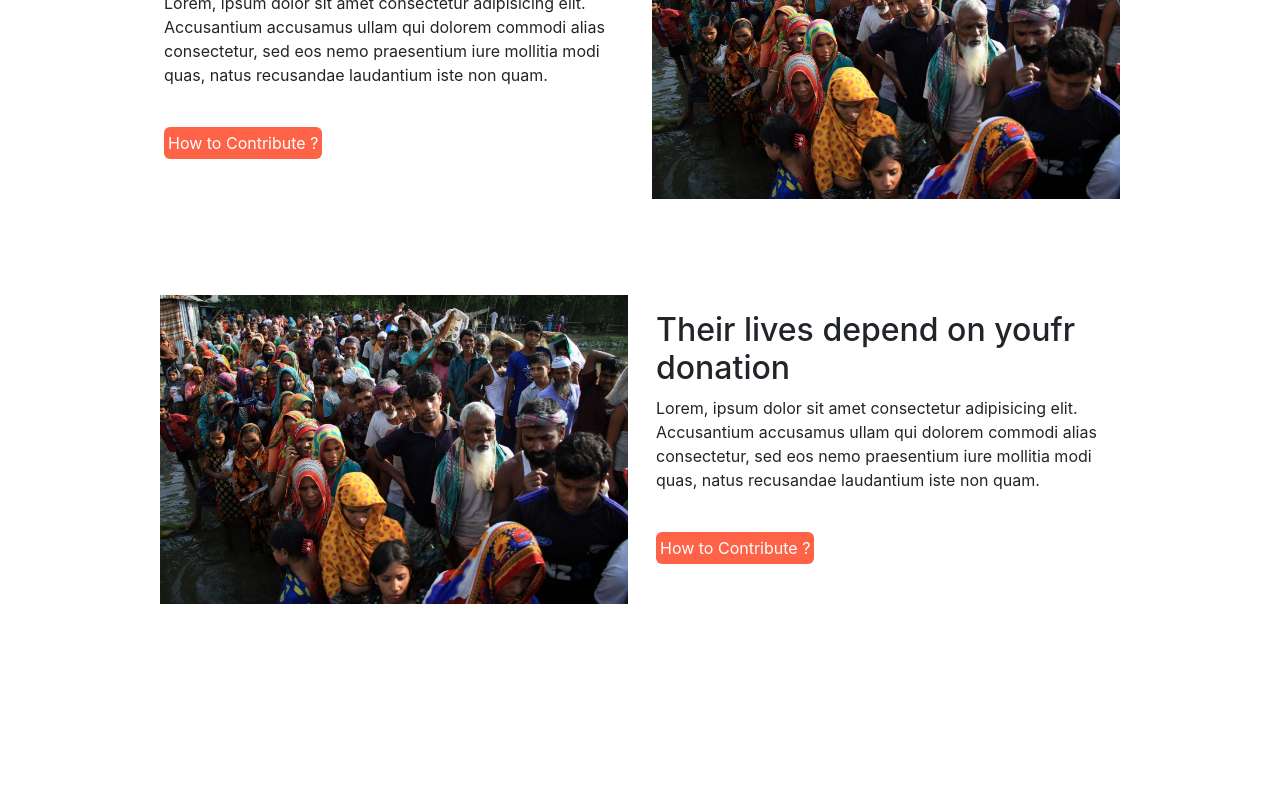
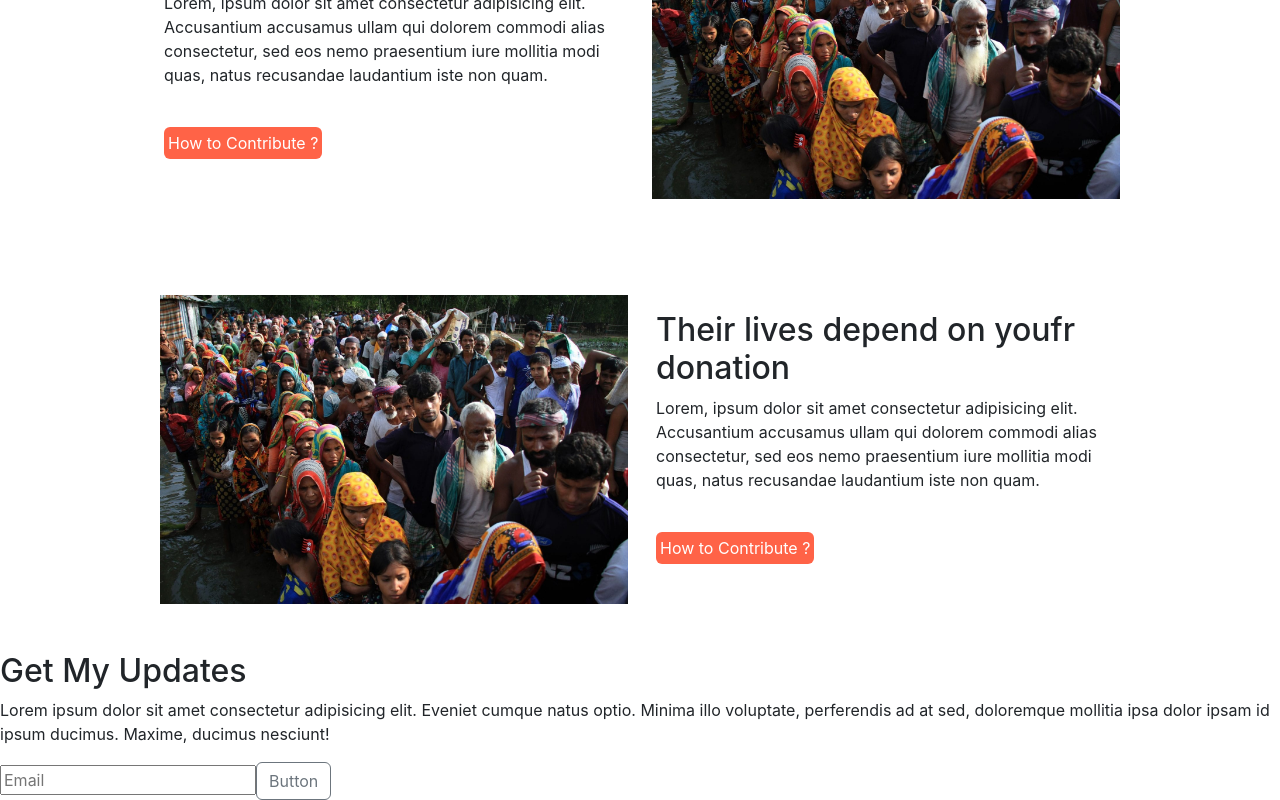
Before and after one commit to RitaM5/Donate-today, a React (Vite) app: page /home in a window 1280 px wide. Shown: the part 1652-2452 px from the top of the page. Before the commit the page ends 2304 px from the top, so only its background shows below. Built offline with nearby package versions, Linux system fonts and the light colour scheme.

Commit message:
email added

```diff
--- a/src/Components/Donate/Donate.jsx
+++ b/src/Components/Donate/Donate.jsx
@@ -101,6 +101,17 @@ const Donate = () => {
                 </div>
             </div>
             {/* fifth section */}
+            <div>
+                <div>
+                    <h2>Get My Updates</h2>
+                    <p>Lorem ipsum dolor sit amet consectetur adipisicing elit. Eveniet cumque natus optio. Minima illo voluptate, perferendis ad at sed, doloremque mollitia ipsa dolor ipsam id ipsum ducimus. Maxime, ducimus nesciunt!</p>
+                </div>
+                <div>
+                    <input type=
+                    'email' placeholder="Email"></input>
+                    <button class ="btn btn-outline-secondary" type ="button" id="button-addon2">Button</button>
+                </div>
+            </div>
         </div>
     );
 };
```
